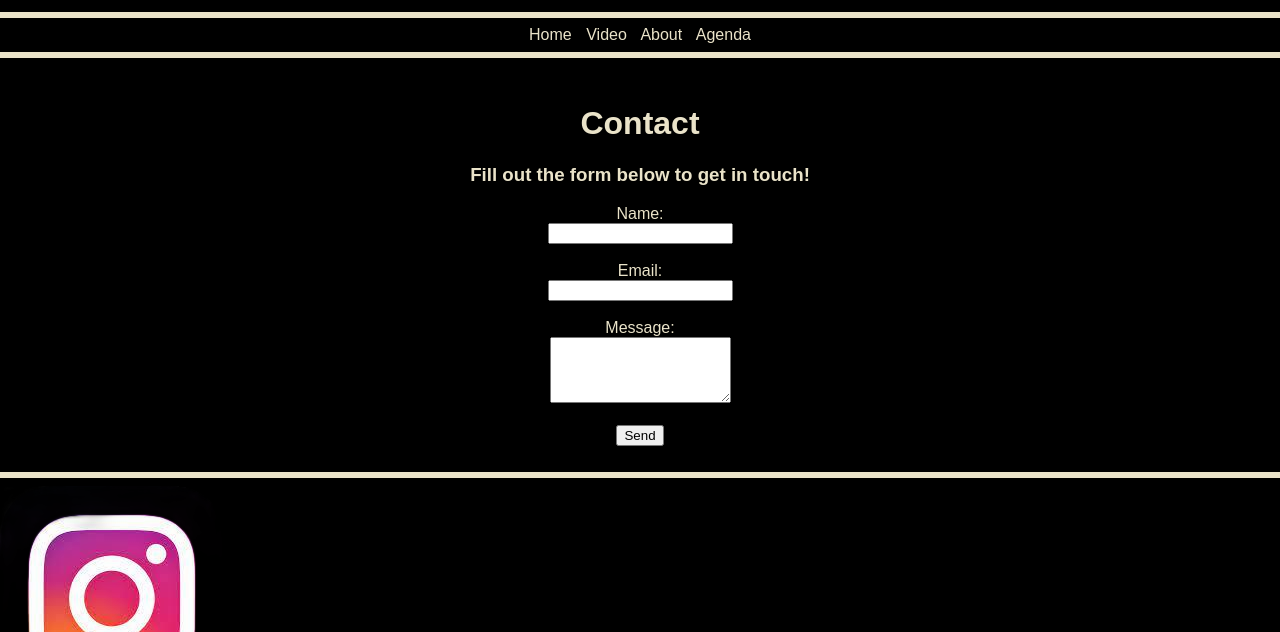
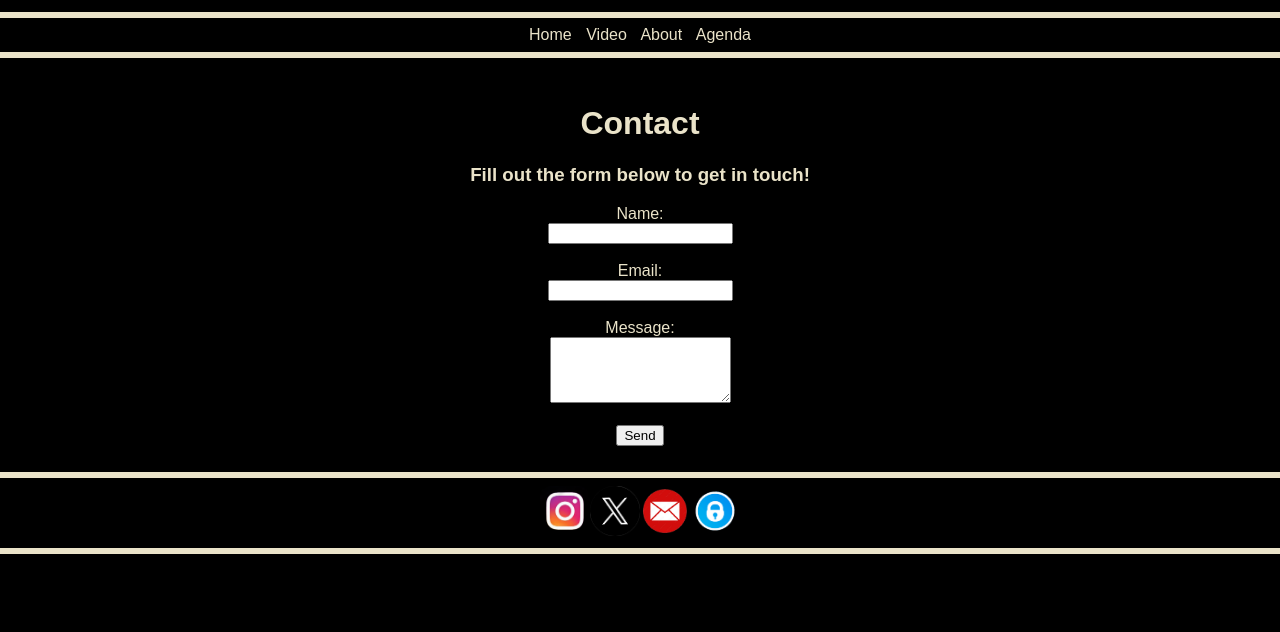
Before and after one commit to Kimberleyvm/tied-up, a plain HTML site: page contact.html in a window 1280 px wide. Shown: the part 168-800 px from the top of the page. Drawn offline with Linux system fonts and the light colour scheme; a web font is replaced by a local one.

Commit message:
Update stylevid.css
added social media buttons

```diff
--- a/styles/stylevid.css
+++ b/styles/stylevid.css
@@ -140,3 +140,12 @@ form {
         display: none; /* Verberg de dropdown op grote schermen */
     }
 }
+.socials{
+    display: inline-flex;
+    justify-content: center;
+    width: 100%;
+}
+.socials img {
+    width: 50px;
+    height: 50px;
+}
```
